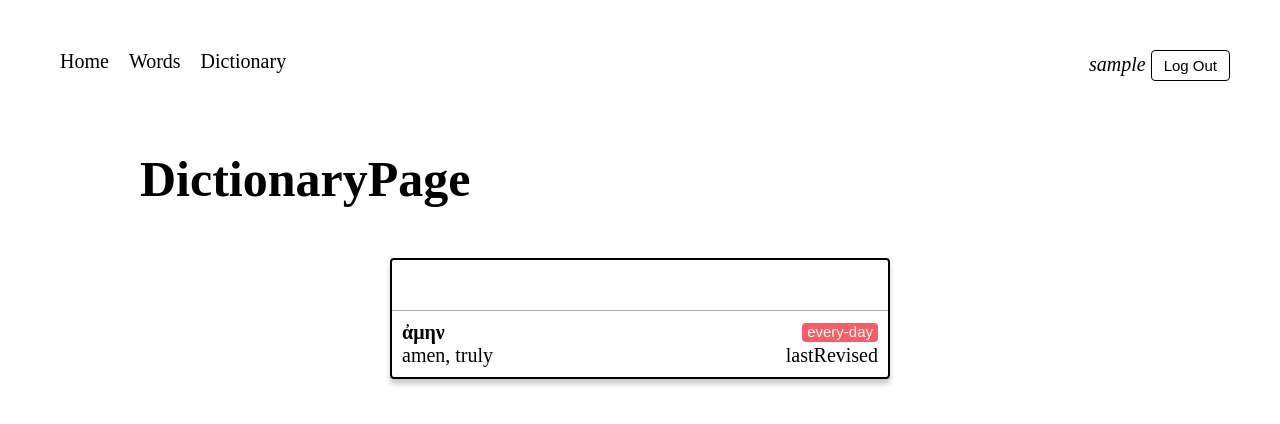
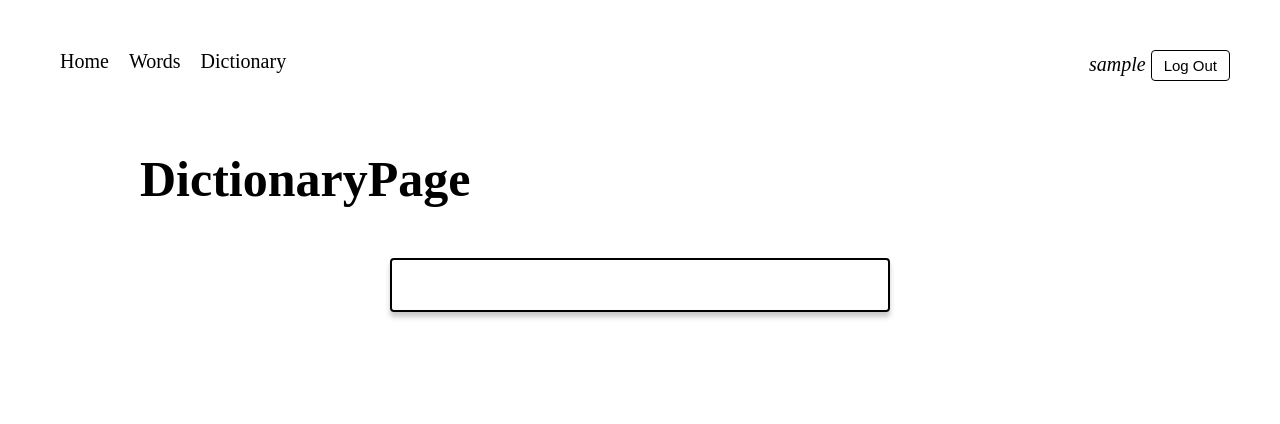
Before and after one commit to zdettwiler/revision, a React (Create React App) app in the folder client/: page /dictionary in a window 1280 px wide. Shown: the top 424 px of the page. Built offline with nearby package versions, Linux system fonts and the light colour scheme; sample sign-in values are in the browser's storage.

Commit message:
removed dummy card

```diff
--- a/client/src/components/DictionaryPage/DictionaryPage.js
+++ b/client/src/components/DictionaryPage/DictionaryPage.js
@@ -45,17 +45,6 @@ class DictionaryPage extends Component {
         <div id='results-container'>
           <input type='text' className='search-dictionary' onChange={this.handleChange}/>
 
-          <div className='result-card'>
-            <div className='left'>
-              <div className='greek'>ἀμην</div>
-              <div className='english'>amen, truly</div>
-            </div>
-            <div className='right'>
-              <div className='revision'><span className={'label every-day'}>{'every-day'}</span></div>
-              <div className='last-revised'>lastRevised</div>
-            </div>
-          </div>
-
           {this.state.foundWords.map(word => (
             <div className='result-card' key={ word.$loki }>
               <div className='left'>
```
